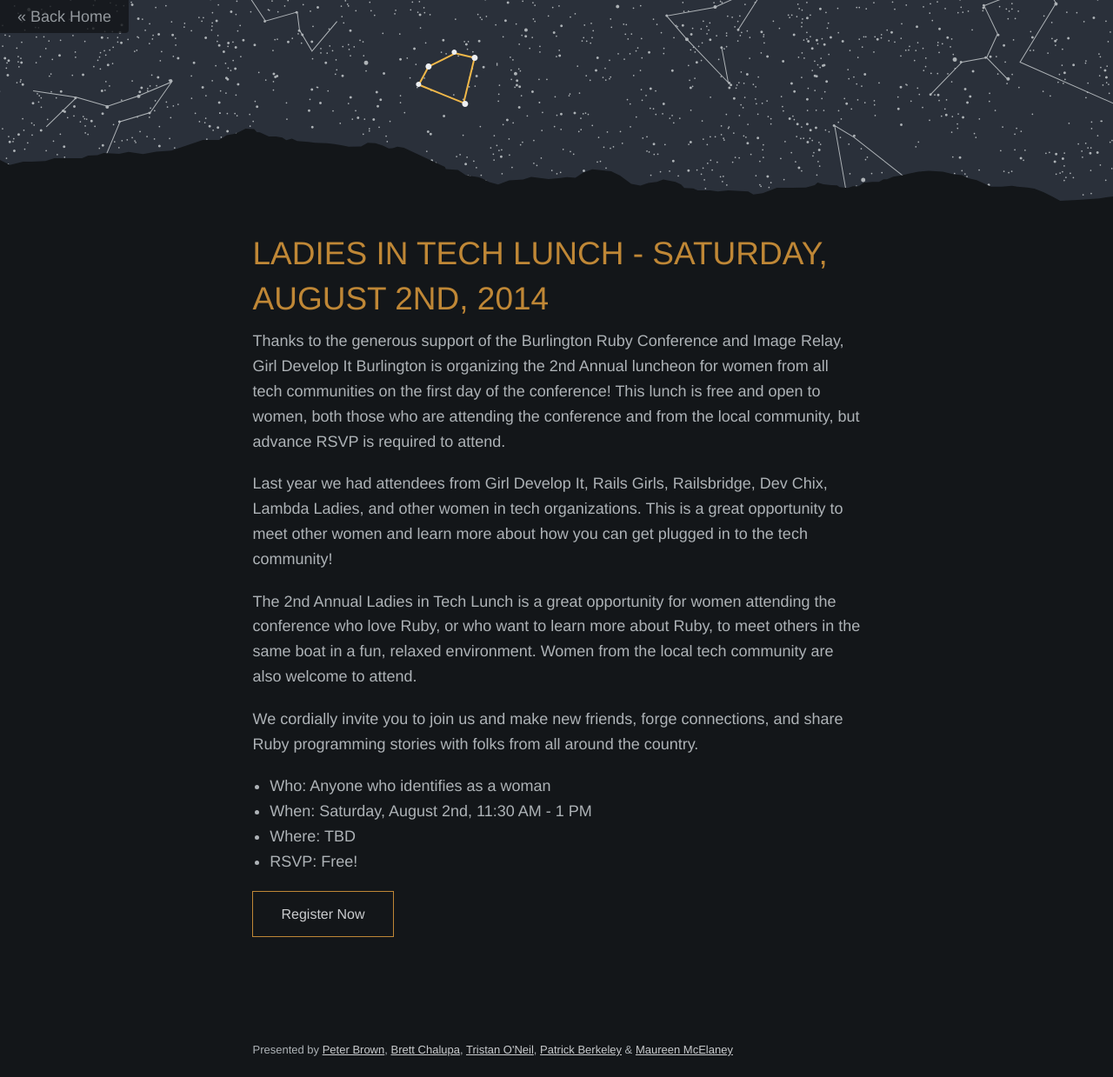
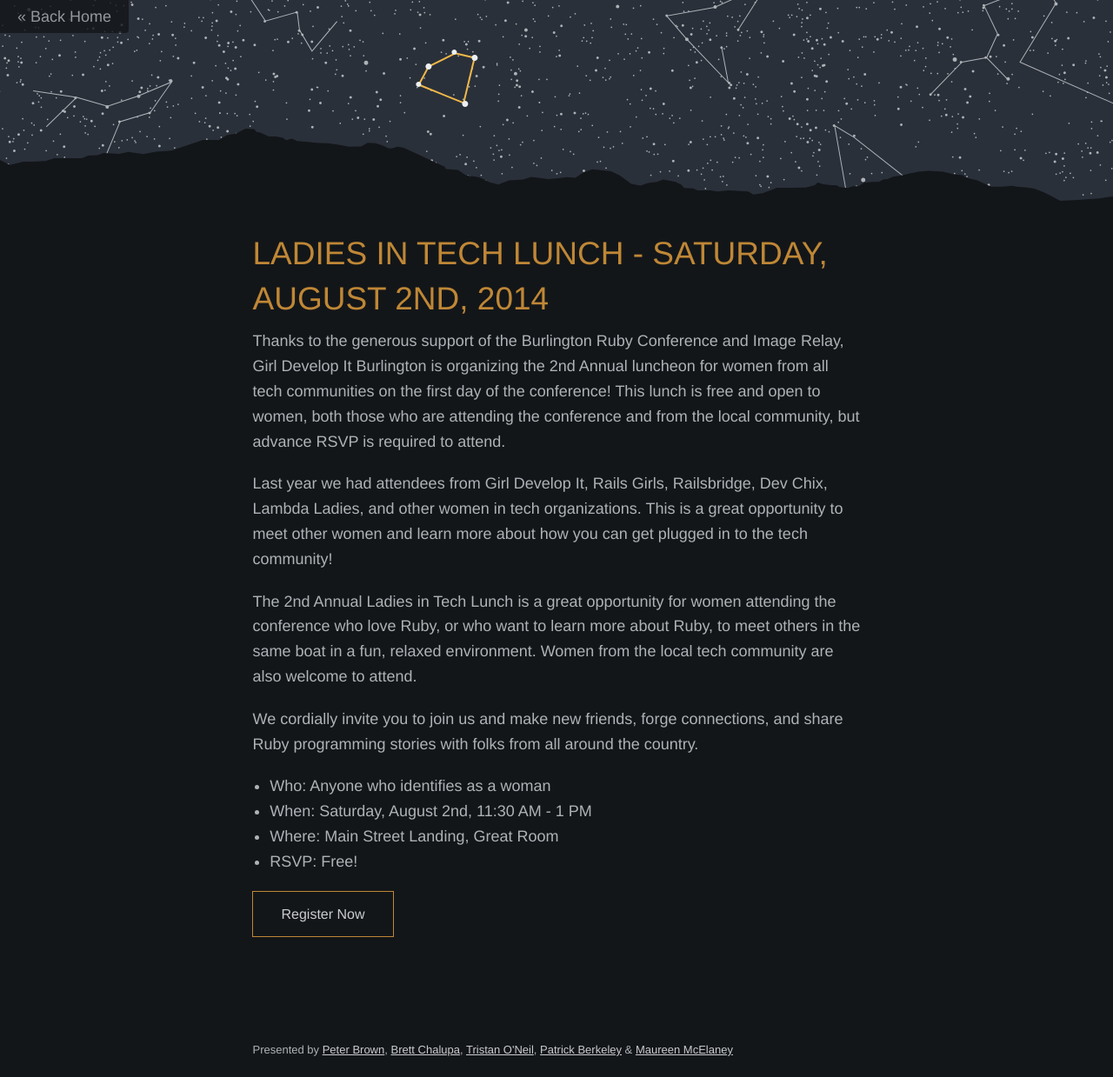
Before and after one commit to burlingtonruby/burlingtonrubyconference2014, a Jekyll site: the page built from ladies-in-tech-lunch.html, in a window 1280 px wide. Shown: the whole page at 87% size. Built offline with Jekyll 4.4.1, drawn with Linux system fonts in a browser that asks for light colours.

Commit message:
Update ladies-in-tech-lunch.html
Added Location to the event

```diff
--- a/ladies-in-tech-lunch.html
+++ b/ladies-in-tech-lunch.html
@@ -22,7 +22,7 @@ meta_keywords: burlington, ruby, conference, tech, lunch, vermont, rails, ruby o
       <ul>
         <li>Who: Anyone who identifies as a woman</li>
         <li>When: Saturday, August 2nd, 11:30 AM - 1 PM</li>
-        <li>Where: TBD</li>
+        <li>Where: Main Street Landing, Great Room</li>
         <li>RSVP: Free!</li>
       </ul>
     </p>
```
